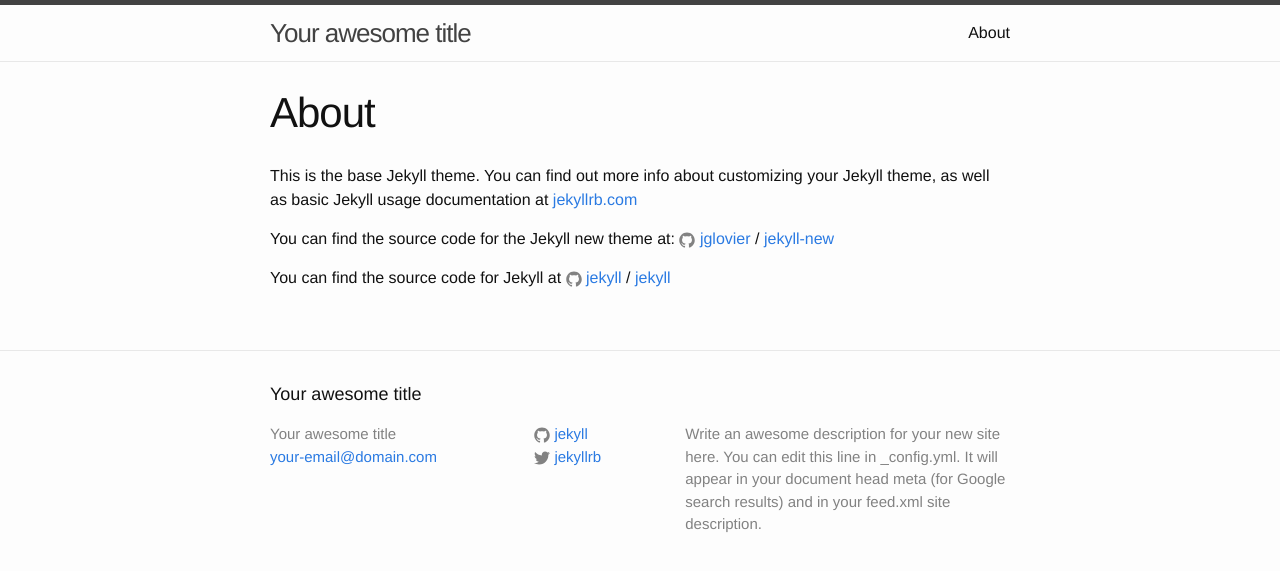
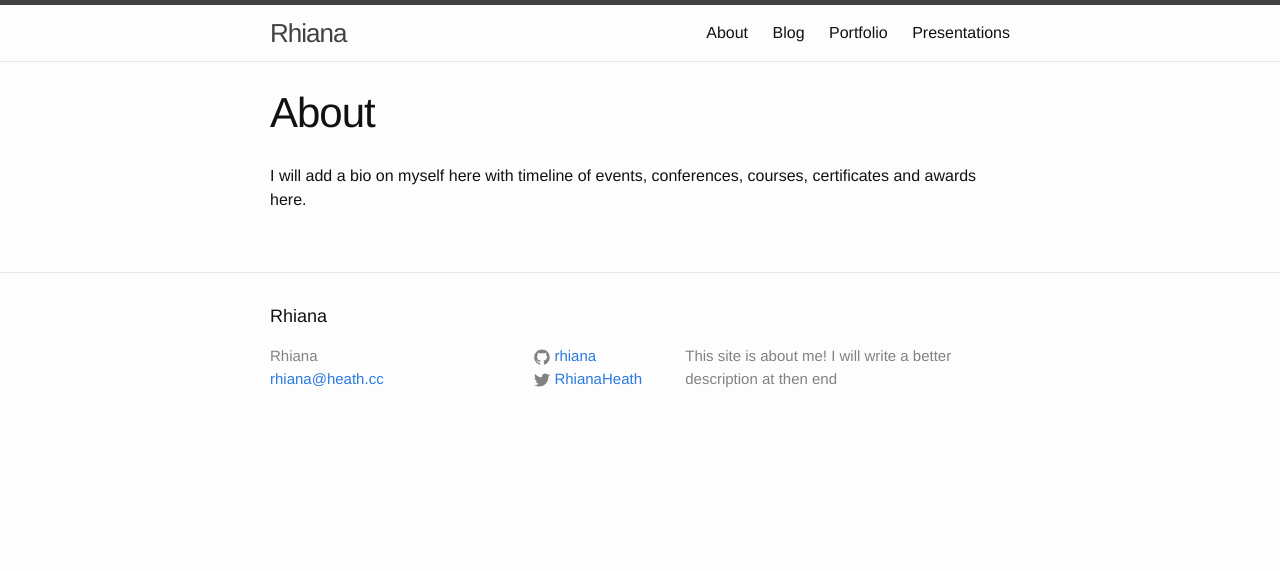
Before and after one commit to Rhiana/rhiana.github.io, a Jekyll site: the page built from about.md, in a window 1280 px wide. Shown: the top 571 px of the page. Built offline with Jekyll 4.4.1, drawn with Linux system fonts in a browser that asks for light colours.

Commit message:
adding and updating base site info

```diff
--- a/_config.yml
+++ b/_config.yml
@@ -6,16 +6,14 @@
 # 'jekyll serve'. If you change this file, please restart the server process.
 
 # Site settings
-title: Your awesome title
-email: your-email@domain.com
+title: Rhiana
+email: rhiana@heath.cc
 description: > # this means to ignore newlines until "baseurl:"
-  Write an awesome description for your new site here. You can edit this
-  line in _config.yml. It will appear in your document head meta (for
-  Google search results) and in your feed.xml site description.
+  This site is about me! I will write a better description at then end
 baseurl: "" # the subpath of your site, e.g. /blog
-url: "http://yourdomain.com" # the base hostname & protocol for your site
-twitter_username: jekyllrb
-github_username:  jekyll
+url: "http://rhiana.heath.cc/" # the base hostname & protocol for your site
+twitter_username: RhianaHeath
+github_username:  rhiana
 
 # Build settings
 markdown: kramdown
--- a/about.md
+++ b/about.md
@@ -4,12 +4,4 @@
 permalink: /about/
 ---
 
-This is the base Jekyll theme. You can find out more info about customizing your Jekyll theme, as well as basic Jekyll usage documentation at [jekyllrb.com](http://jekyllrb.com/)
-
-You can find the source code for the Jekyll new theme at:
-{% include icon-github.html username="jglovier" %} /
-[jekyll-new](https://github.com/jglovier/jekyll-new)
-
-You can find the source code for Jekyll at
-{% include icon-github.html username="jekyll" %} /
-[jekyll](https://github.com/jekyll/jekyll)
+I will add a bio on myself here with timeline of events, conferences, courses, certificates and awards here.
```
Also changed, not shown: blog.md (added, +25 -0 lines), index.html (+1 -15 lines), portfolio.md (added, +7 -0 lines), presentations.md (added, +7 -0 lines).
